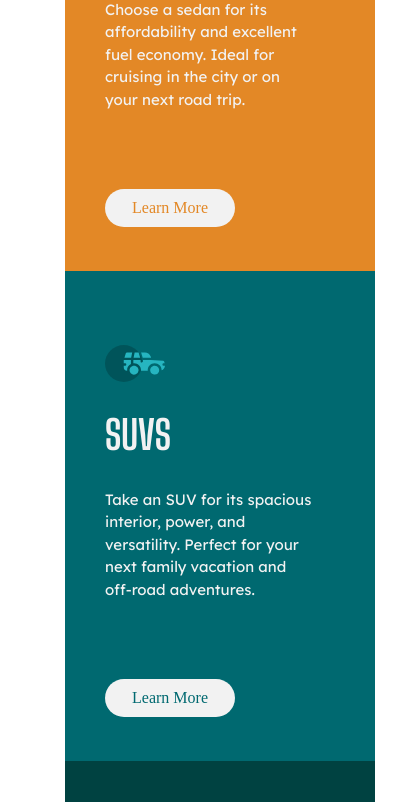
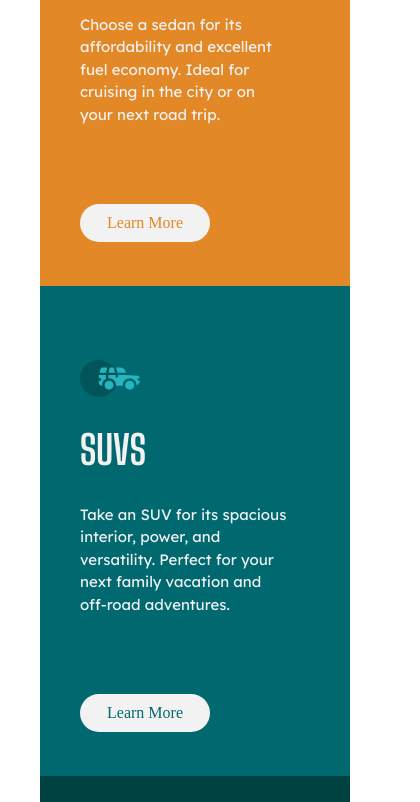
Before and after one commit to Pluto-ty/Pr-ticando-templates, a plain HTML site: page iniciante/3-column-preview-card/index.html in a window 390 px wide. Shown: the part 309-1111 px from the top of the page, 420 px wide, since content can reach past the window. Drawn offline with Linux system fonts and the light colour scheme.

Commit message:
Segundo template Pronto

```diff
--- a/iniciante/3-column-preview-card/style.css
+++ b/iniciante/3-column-preview-card/style.css
@@ -114,13 +114,11 @@ img {
 
 @media (max-width: 650px) {
    .c-container {
-      width: 400px;
-      margin: 90px 20px;
-      height: 100%;
-      display: flex;
-      justify-content: center;
-      align-items: center;
+      width: 320px;
+      margin: 90px auto;
+      height: 1500px;
       flex-direction: column;
+      align-content: center;
    }
 
    .c-yellow-box {
```
Also changed, not shown: iniciante/3-column-preview-card/design/active-states.jpg (deleted), iniciante/3-column-preview-card/design/desktop-design.jpg (deleted), iniciante/3-column-preview-card/design/desktop-preview.jpg (deleted), iniciante/3-column-preview-card/images/readme/mobile.jpg (renamed from iniciante/3-column-preview-card/design/mobile-design.jpg), iniciante/3-column-preview-card/images/readme/web.png (added), 2 other files.
